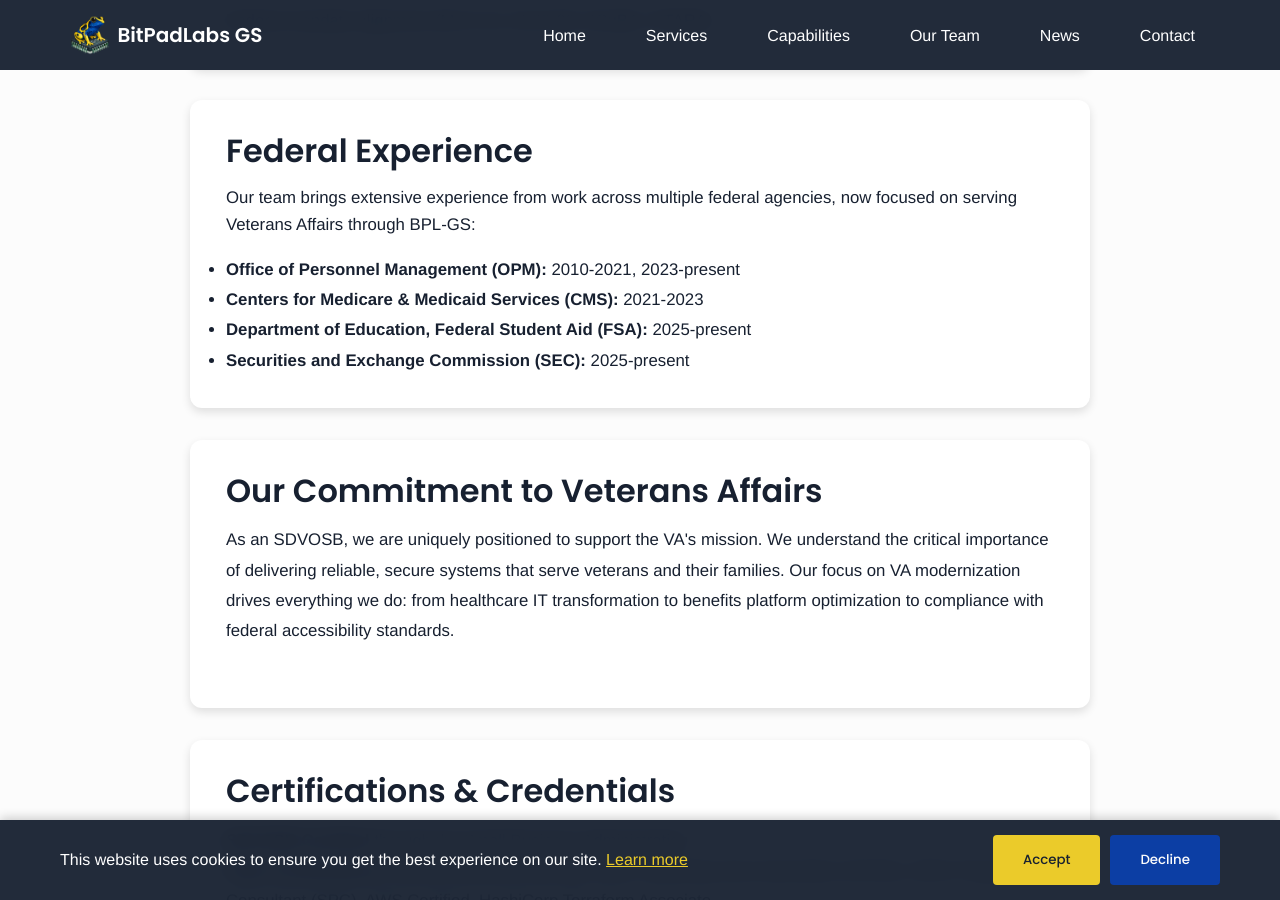
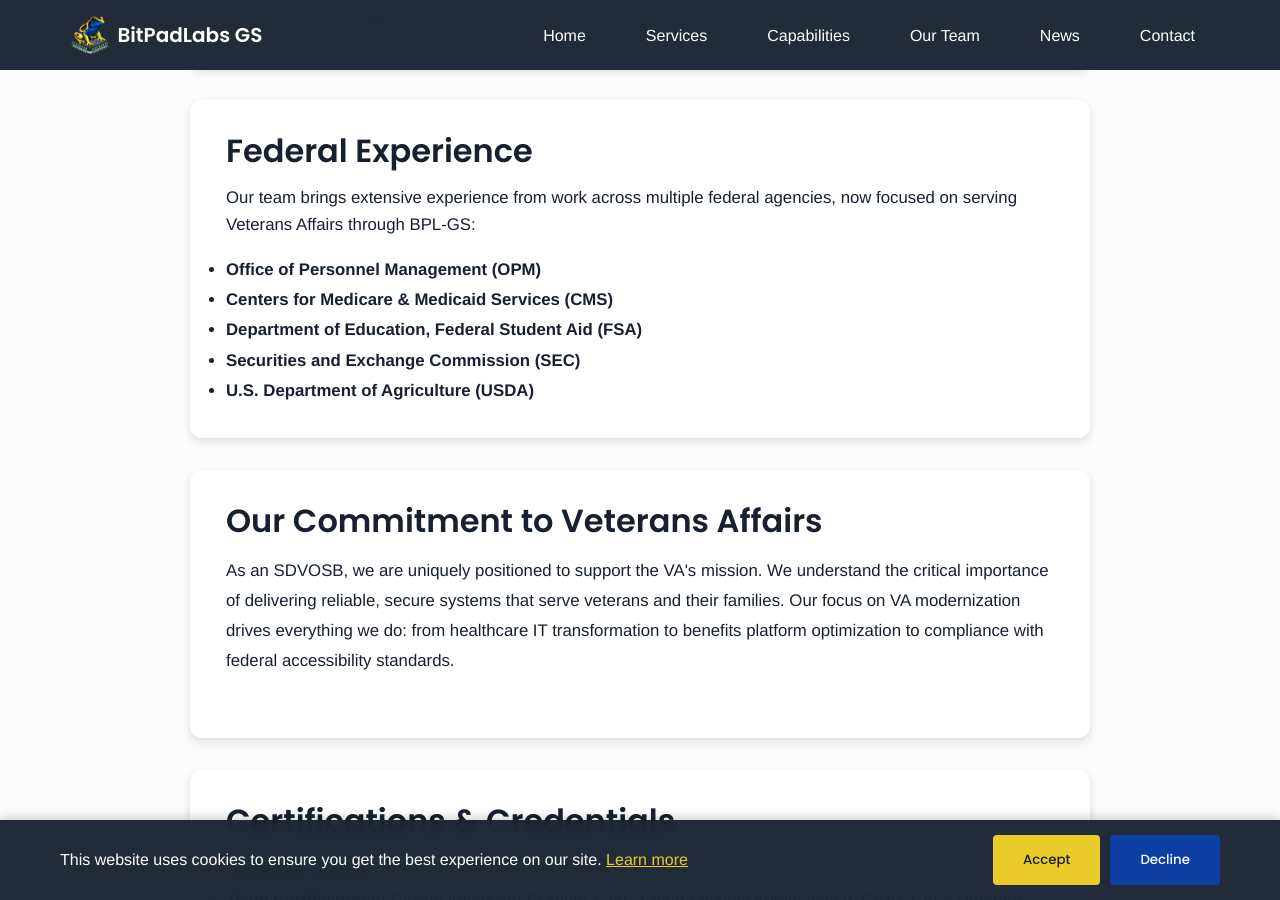
Before and after one commit to BitPadLabs/bitpadlabsgs-site, a Jekyll site: the page built from about.html, in a window 1280 px wide and 900 px high, scrolled down 1381 px. Built offline with Jekyll 4.4.1, drawn with Linux system fonts in a browser that asks for light colours.

Commit message:
Update federal experience list on About page
Removed date ranges from agency list and added U.S. Department of Agriculture (USDA) to the federal experience section.

```diff
--- a/about.html
+++ b/about.html
@@ -41,10 +41,11 @@
         <h2>Federal Experience</h2>
         <p style="margin-bottom: 1rem; font-size: 1.05rem;">Our team brings extensive experience from work across multiple federal agencies, now focused on serving Veterans Affairs through BPL-GS:</p>
         <ul style="font-size: 1.05rem; line-height: 1.8;">
-          <li><strong>Office of Personnel Management (OPM):</strong> 2010-2021, 2023-present</li>
-          <li><strong>Centers for Medicare & Medicaid Services (CMS):</strong> 2021-2023</li>
-          <li><strong>Department of Education, Federal Student Aid (FSA):</strong> 2025-present</li>
-          <li><strong>Securities and Exchange Commission (SEC):</strong> 2025-present</li>
+          <li><strong>Office of Personnel Management (OPM)</strong></li>
+          <li><strong>Centers for Medicare & Medicaid Services (CMS)</strong></li>
+          <li><strong>Department of Education, Federal Student Aid (FSA)</strong></li>
+          <li><strong>Securities and Exchange Commission (SEC)</strong></li>
+          <li><strong>U.S. Department of Agriculture (USDA)</strong></li>
         </ul>
       </div>
 
```
